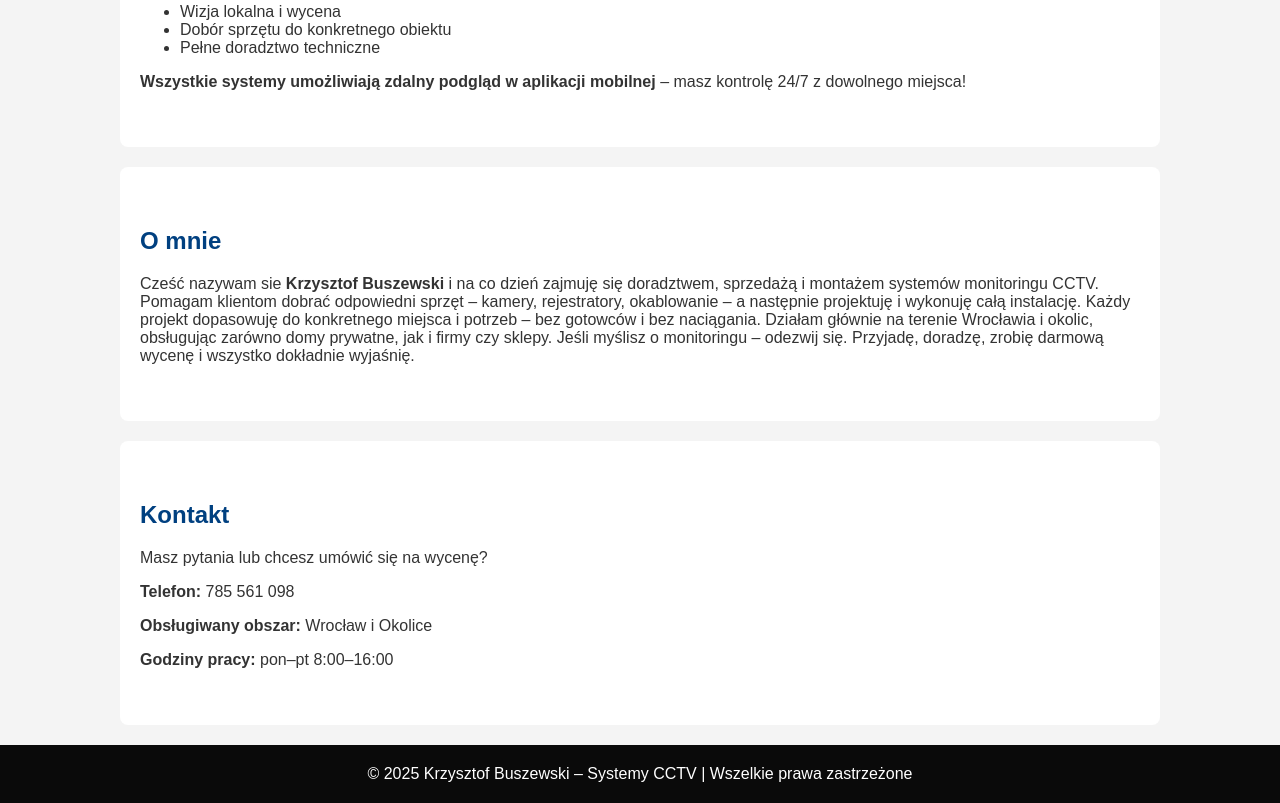
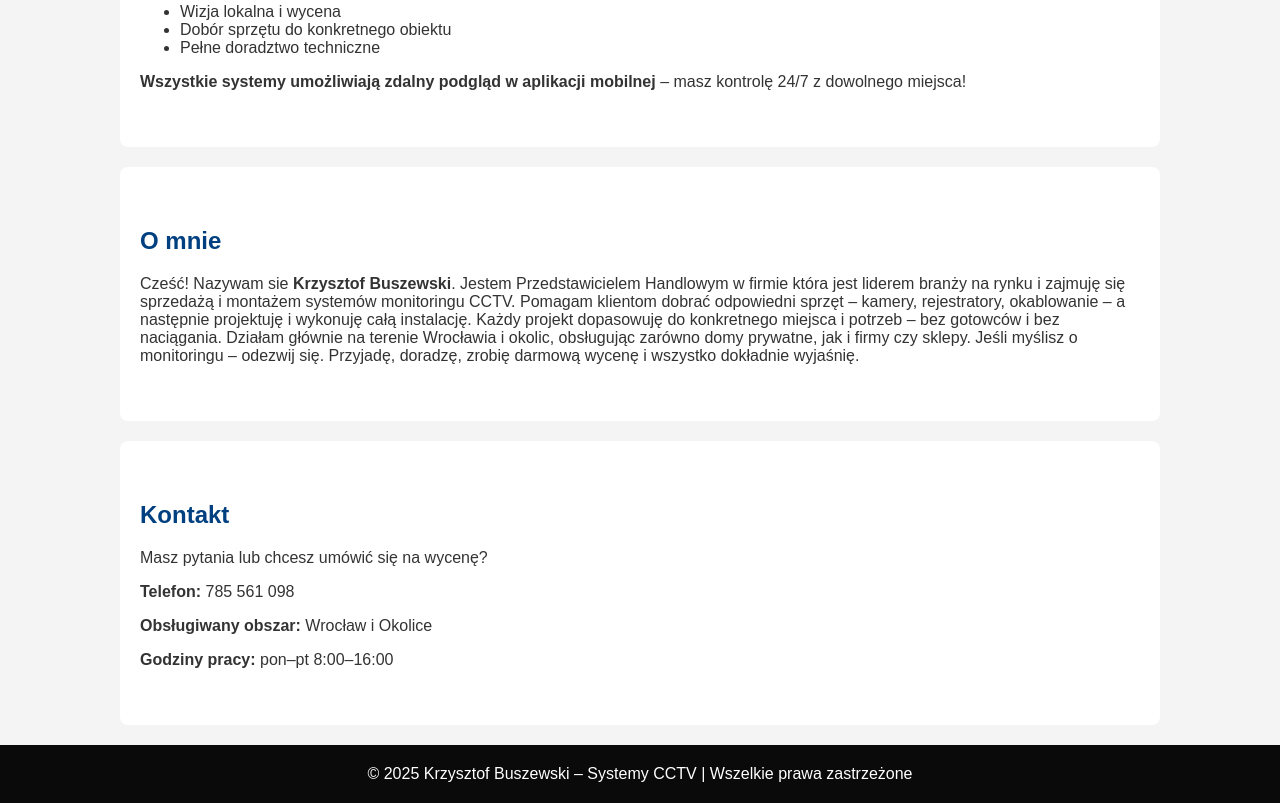
Before and after one commit to Krzysztof993/Krzysztof993.github.io, a plain HTML site: page index.html in a window 1280 px wide. Shown: the part 784-1587 px from the top of the page. Drawn offline with Linux system fonts and the light colour scheme.

Commit message:
Update index.html

```diff
--- a/index.html
+++ b/index.html
@@ -197,7 +197,7 @@
 
 <section id="omnie">
   <h2>O mnie</h2>
-  <p>Cześć nazywam sie <strong>Krzysztof Buszewski</strong> i na co dzień zajmuję się doradztwem, sprzedażą i montażem systemów monitoringu CCTV.
+  <p>Cześć! Nazywam sie <strong>Krzysztof Buszewski</strong>. Jestem Przedstawicielem Handlowym w firmie która jest liderem branży na rynku i zajmuję się sprzedażą i montażem systemów monitoringu CCTV.
 
 Pomagam klientom dobrać odpowiedni sprzęt – kamery, rejestratory, okablowanie – a następnie projektuję i wykonuję całą instalację. Każdy projekt dopasowuję do konkretnego miejsca i potrzeb – bez gotowców i bez naciągania.
 
```
